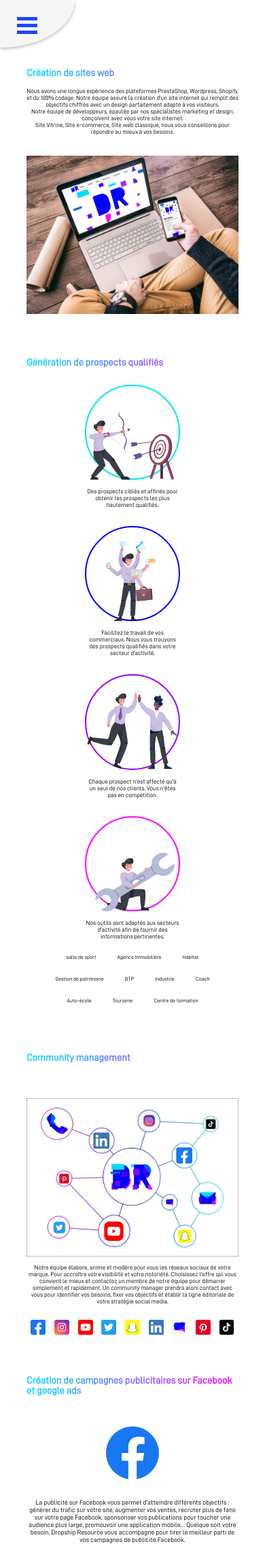
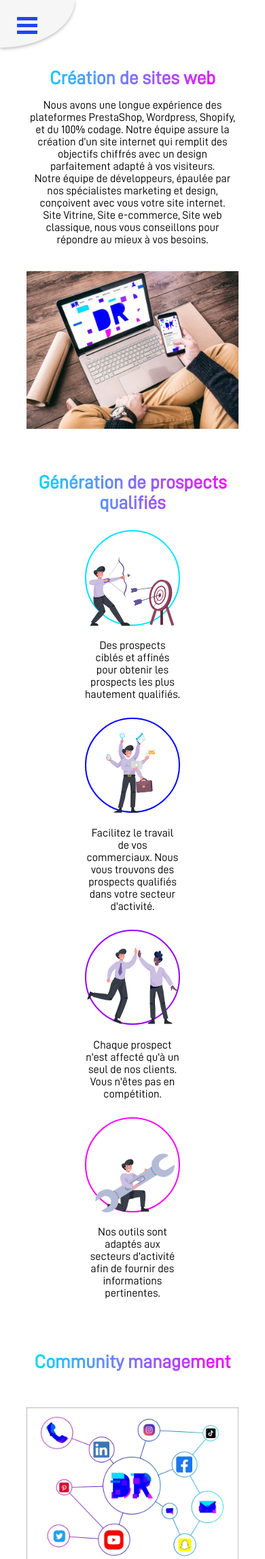
Before and after one commit to LaurentEldin/DropshipResource2, a Symfony app: template templates/activities/activities.html.twig in a window 390 px wide. Shown: the top 2294 px of the page at 68% size. Run offline with Twig, Linux system fonts and the light colour scheme; the template is opened without the code that fills it, so the values that code supplies are empty; some libraries are stand-ins or nearby versions.

Commit message:
Footer / Typo resize / Cookies

```diff
--- a/public/asset/css/mediaqueries.css
+++ b/public/asset/css/mediaqueries.css
@@ -588,7 +619,7 @@
         width: 100%;
     }
     .titleActivitiesPage{
-        font-size: 3.7vw;
+        font-size: 7vw;
         width: 100%;
         margin-bottom: 15px;
     }
@@ -596,14 +627,14 @@
         margin-top: 20px;
     }
     .pActivitiesPage{
-        font-size: 2.3vw;
+        font-size: 4.2vw;
     }
     .imgActivitiesProspect{
         width: 100%;
         margin: 0 auto;
     }
     .pActivitiesProspect{
-        font-size: 2.3vw;
+        font-size: 4.2vw;
         width: 100%;
         text-align: center;
     }
@@ -615,14 +646,14 @@
         margin: 25px auto 0;
     }
     .pProspectExemple{
-        font-size: 2vw;
+        font-size: 4.2vw;
     }
     .activitiesContainerProspect{
         padding-bottom: 60px;
         margin-bottom: 0;
     }
     .pActivitiesPage{
-        font-size: 2.3vw;
+        font-size: 4.2vw;
         text-align: center;
     }
     .logoSocielProspect{
@@ -635,9 +666,16 @@
     .marginBottomResponsiveActivities{
         margin-bottom: 60px;
     }
-    .activitiesContainerPub
+    .activitiesContainerPub .titleActivitiesPage{
+        width: 100%;
+        text-align: center;
+    }
+    .activitiesProspectExemple{
+        display: none;
+    }
     .titleActivitiesPage{
         width: 100%;
+        text-align: center;
     }
     .imgActivitiesPub{
         width: 25%;
@@ -645,7 +683,7 @@
         text-align: center;
     }
     .pResponsivePubActivities{
-        font-size: 2.5vw;
+        font-size: 4.2vw;
         text-align: center;
     }
     .responsiveActivitiesPubCentrage{
--- a/public/asset/css/mediaqueriesLolo.css
+++ b/public/asset/css/mediaqueriesLolo.css
@@ -25,7 +25,7 @@
         /* padding: 0 10px; */
     }
     .agencePage h1 {
-        font-size: 5.6vw;
+        font-size: 7vw;
         text-align: center;
         padding: 0;
         margin: 0;
@@ -67,7 +67,7 @@
         width: 100%;
     }
     .pAgenceResponsive{
-        font-size: 2.7vw;
+        font-size: 4.2vw;
     }
     .titleAgenceStoryDr{
         font-size: 3.7vw;
@@ -78,16 +78,16 @@
     }
     .valeursAgenceOrganisationChild
     h2{
-        font-size: 3.5vw;
+        font-size: 5vw;
     }
     .pValeursAgence{
-        font-size: 2.7vw;
+        font-size: 4.2vw;
     }
     .paragrapheL{
-        font-size: 3vw;
+        font-size: 4.2vw;
     }
     .text{
-        font-size: 2.3vw;
+        font-size: 4.2vw;
     }
 
 
@@ -174,14 +174,18 @@
     .container{}
     .imgCarte{}
     .overlay{}
-    .text{}
+    .text{
+        font-size: 2.5vw;
+    }
     .element1{}
     .element2{}
     .element3{}
     .element4{}
     .element5{}
     .element6{}
-    .nomprenomgrade{}
+    .nomprenomgrade{
+        font-size: 4.2vw;
+    }
 
 
     /*
--- a/public/asset/css/style.css
+++ b/public/asset/css/style.css
@@ -904,7 +904,7 @@ footer{
     margin: 50px 13px 0;
 }
 .pActivitiesProspect{
-    font-size: 1vw;
+    font-size: 1.4vw;
     text-align: left;
 }
 .activitiesProspectExemple{
@@ -939,6 +939,7 @@ footer{
 .activitiesPub{
     width: 48%;
     text-align: center;
+    font-size: 1.4vw;
 }
 .imgActivitiesPub{
     width: 40%;
@@ -1728,6 +1729,7 @@ p{
     flex-direction: column;
     padding: 140px 5% ;
     text-align: center;
+    font-size: 1.4vw;
 }
 .agencePage h1{
     padding-bottom: 20px;
--- a/templates/activities/activities.html.twig
+++ b/templates/activities/activities.html.twig
@@ -50,18 +50,6 @@
                             Nos outils sont adaptés aux secteurs d'activité afin de fournir des informations pertinentes.
                         </p>
                     </div>
-                </div>
-                <div class="activitiesProspectExemple">
-                    <p class="pProspectExemple">salle de sport</p>
-                    <p class="pProspectExemple">Agence Immobilière</p>
-                    <p class="pProspectExemple">Habitat</p>
-                    <p class="pProspectExemple">Gestion de patrimoine </p>
-                    <p class="pProspectExemple">BTP</p>
-                    <p class="pProspectExemple">Industrie</p>
-                    <p class="pProspectExemple">Coach</p>
-                    <p class="pProspectExemple">Auto-école</p>
-                    <p class="pProspectExemple">Tourisme</p>
-                    <p class="pProspectExemple">Centre de formation</p>
                 </div>
             </section>
             <section class="activitiesContainerCreateWeb">
--- a/templates/base.html.twig
+++ b/templates/base.html.twig
@@ -21,18 +21,22 @@
         window.cookieconsent.initialise({
             "palette": {
                 "popup": {
-                    "background": "#edeff5",
-                    "text": "#838391"
+                    "background": "#efefef",
+                    "text": "#404040"
                 },
                 "button": {
-                    "background": "#4b81e8"
+                    "background": "#8ec760",
+                    "text": "#ffffff"
                 }
             },
-            "type": "opt-in",
+            "theme": "classic",
+            "position": "bottom-left",
             "content": {
-                "message": "Afin de vous offrir la meilleure expérience utilisateur possible, nous procédons ici à la collecte de vos cookies dans le cadre de la législation RGPD.",
+                "message": "Afin de vous offrir une meilleure expérience utilisateur, nous procédons ici à la collecte de vos cookies dans le cadre de la législation RGPD.",
+                "dismiss": "Accepter",
                 "allow": "Accepter",
-                "link": "En savoir plus..."
+                "link": "En savoir plus...",
+                "href": "https://dropshipresource.com/"
             }
         });
     </script>
--- a/templates/commons/_footer.html.twig
+++ b/templates/commons/_footer.html.twig
@@ -49,17 +49,19 @@
         {% endif %}
     </div>
 </footer>
+
+
+
+{# FOOTER MOBILE#}
+
+
+
 <footer class="mobilBlock">
     <div class="orgaTopFooter">
         <div>
             <a href="{{ path ('home') }}">
                 <img class="logoSizeFooterResponsive" src="{{ asset('asset/img/logo_dr_sans.svg') }}" alt="logo_dropshipresource" title="logo_dropshipresource">
             </a>
-        </div>
-        <div>
-            <div><a class="textFooterSizeResponsive" href="{{ asset('asset/img/MentionsLegales.pdf') }}">Mentions légales</a></div>
-            <div><a class="textFooterSizeResponsive" href="">CGU</a></div>
-            <div><a class="textFooterSizeResponsive" href="">RGPD</a></div>
         </div>
     </div>
     <div id="newsletter">
@@ -70,7 +72,7 @@
             </div>
         {% endif %}
     </div>
-    <div class="footerAlign">
+    {#<div class="footerAlign displayNone">
         <h5 class="footerTitle">Suivez nous</h5>
         <div class="socialFooterParent">
             <div class="socialFooterFb">
@@ -84,12 +86,32 @@
             <div class="socialFooterLinkedin">
                 <a href="https://www.linkedin.com/company/dropship-resource/" target="_blank"></a>
             </div>
-            {#
+
             <div class="socialFooterYoutube">
                 <a href="https://www.youtube.com/channel/UCFI3IYsyxIwLsVRWJzqUmTw" target="_blank"></a>
             </div>
-            #}
-        </div>
+
+        </div>#}
+        <div class="footerAlign mobilBlock">
+            <h5 class="footerTitle">Suivez nous</h5>
+            <div class="socialFooterParent">
+                <div class="mobileSocialFooterFb">
+                    <a href="https://www.facebook.com/dropshipresource/" target="_blank">
+                        <img src="{{ asset('asset/img/fb.svg') }}" alt="">
+                    </a>
+                </div>
+                <div class="mobileSocialFooterInsta">
+                    <a href="https://www.instagram.com/dropship_resource/" target="_blank">
+                        <p class="langueLogoInstaFooter">Fr</p>
+                        <img src="{{ asset('asset/img/insta.svg') }}" alt="">
+                    </a>
+                </div>
+                <div class="mobileSocialFooterLinkedin">
+                    <a href="https://www.linkedin.com/company/dropship-resource/" target="_blank">
+                        <img src="{{ asset('asset/img/linkedinfooter.svg') }}" alt="">
+                    </a>
+                </div>
+            </div>
         {#<div class="socialFooterParent">
             <div class="socialFooterInstaMultiLangue">
                 <a href="https://www.instagram.com/dropship_resource_en/?igshid=yjtmoe400ke2" target="_blank">
@@ -101,6 +123,10 @@
                 <p class="langueLogoInstaFooter">Es</p>
                 </a>
         </div>#}
-         </div>
+    </div>
+    <div class="mentionLegale">
+        <div><a class="textFooterSizeResponsive" href="{{ asset('asset/img/MentionsLegales.pdf') }}">Mentions légales</a></div>
+        <div><a class="textFooterSizeResponsive" href="{{ asset('asset/img/CGU site web.pdf') }}">CGU</a></div>
+        <div><a class="textFooterSizeResponsive" href="">RGPD</a></div>
     </div>
 </footer>
--- a/templates/commons/_header.html.twig
+++ b/templates/commons/_header.html.twig
@@ -31,7 +31,7 @@
             <a class="buttonNavbar" href="{{ path ('recruitement') }}">
                 <h1 class="alignTitle">Candidature</h1>
             </a>
-            <a class="buttonNavbar" href="#Contact">
+            <a class="buttonNavbar" href="{{ path ('contactForm') }}">
                 <h1 class="alignTitle">Contact</h1>
             </a>
         </div>
@@ -76,7 +76,7 @@
                 <li><a class="aHeaderResponsive" href="{{ path ('app_login') }}"><h1 class="widthBurgerTitle">Espace client</h1></a></li>
             {% endif %}
             <li><a class="aHeaderResponsive" href="{{ path ('recruitement') }}"><h1 class="widthBurgerTitle">Candidature</h1></a></li>
-            <li><a class="aHeaderResponsive" href="#Contact"><h1 class="widthBurgerTitle">Contact</h1></a></li>
+            <li><a class="aHeaderResponsive" href="{{ path ('contactForm') }}"><h1 class="widthBurgerTitle">Contact</h1></a></li>
         </ul>
     </nav>
     <a class="contactHeader" href="{{ path ('contactForm') }}">
--- a/templates/commons/_headerLittle.html.twig
+++ b/templates/commons/_headerLittle.html.twig
@@ -17,7 +17,9 @@
                 <a class="buttonNavbar" href="{{ path ('app_login') }}"><h1 class="alignTitle">Espace client</h1></a>
             {% endif %}
             <a class="buttonNavbar" href="{{ path ('recruitement') }}"><h1 class="alignTitle">Candidature</h1></a>
-            {#<a class="buttonNavbar" href="{{ relative_path('http://localhost/DRClientV2/DRClientV2/DRClientV2/public/#Contact') }}"><h1 class="alignTitle">Contact</h1></a>#}
+            <a class="buttonNavbar" href="{{ path ('contactForm') }}">
+                <h1 class="alignTitle">Contact</h1>
+            </a>
         </div>
         <div>
             {% if is_granted("IS_AUTHENTICATED_REMEMBERED") %}
@@ -60,6 +62,7 @@
                 {% else %}
                 <li><a href="{{ path ('app_login') }}"><h1>Espace client</h1></a></li>
             {% endif %}
+            <li><a href="{{ path ('contactForm') }}"><h1>Contact</h1></a></li>
             <li><a href="{{ path ('recruitement') }}"><h1>Candidature</h1></a></li>
             {#<li><a href="#Contact"><h1 class="burgerTitle">Contact</h1></a></li>#}
         </ul>
```
Also changed, not shown: other parts of public/asset/css/mediaqueries.css (+67 -17 lines), templates/blog/one_blog.html.twig (+4 -3 lines), 1 other file.
